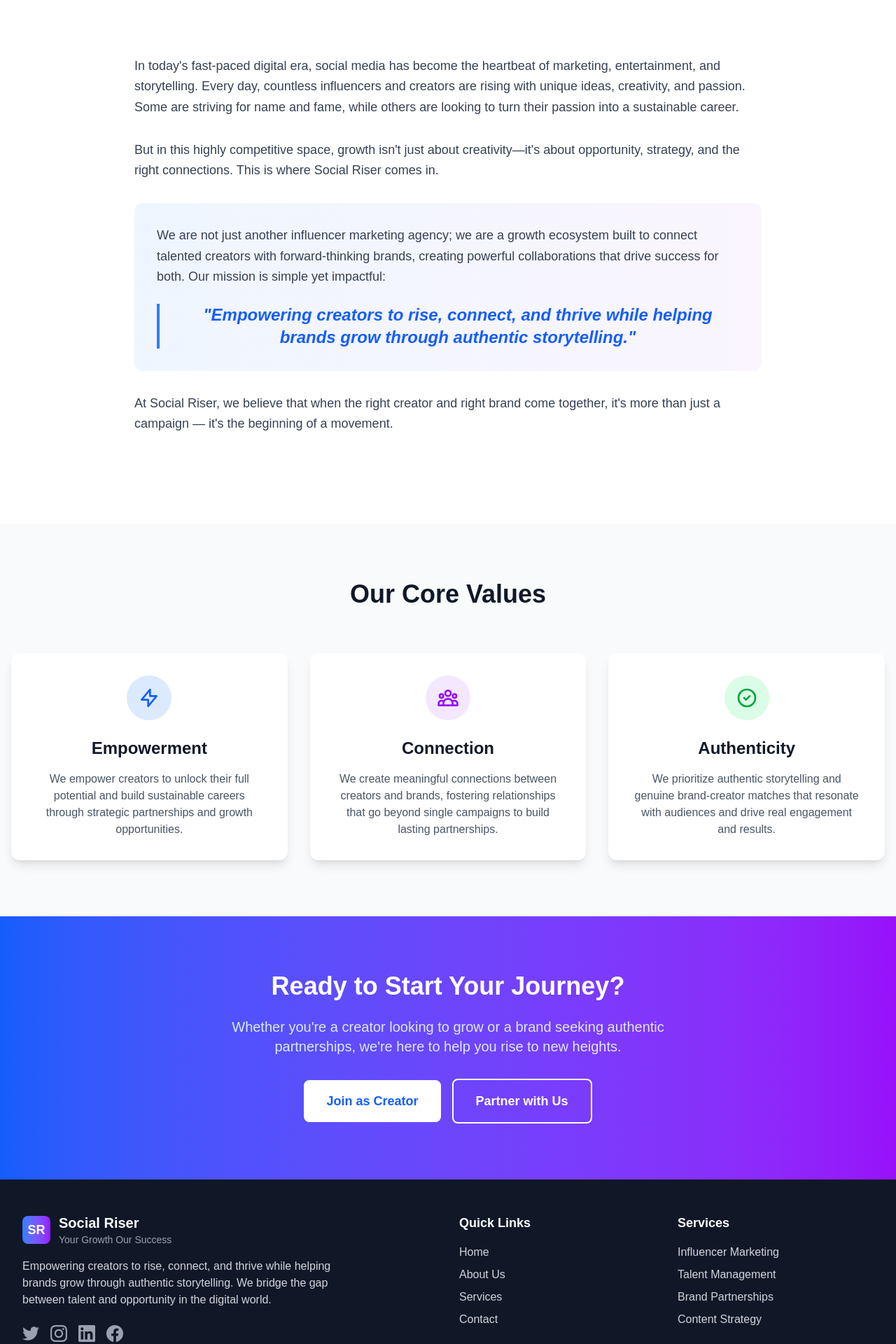
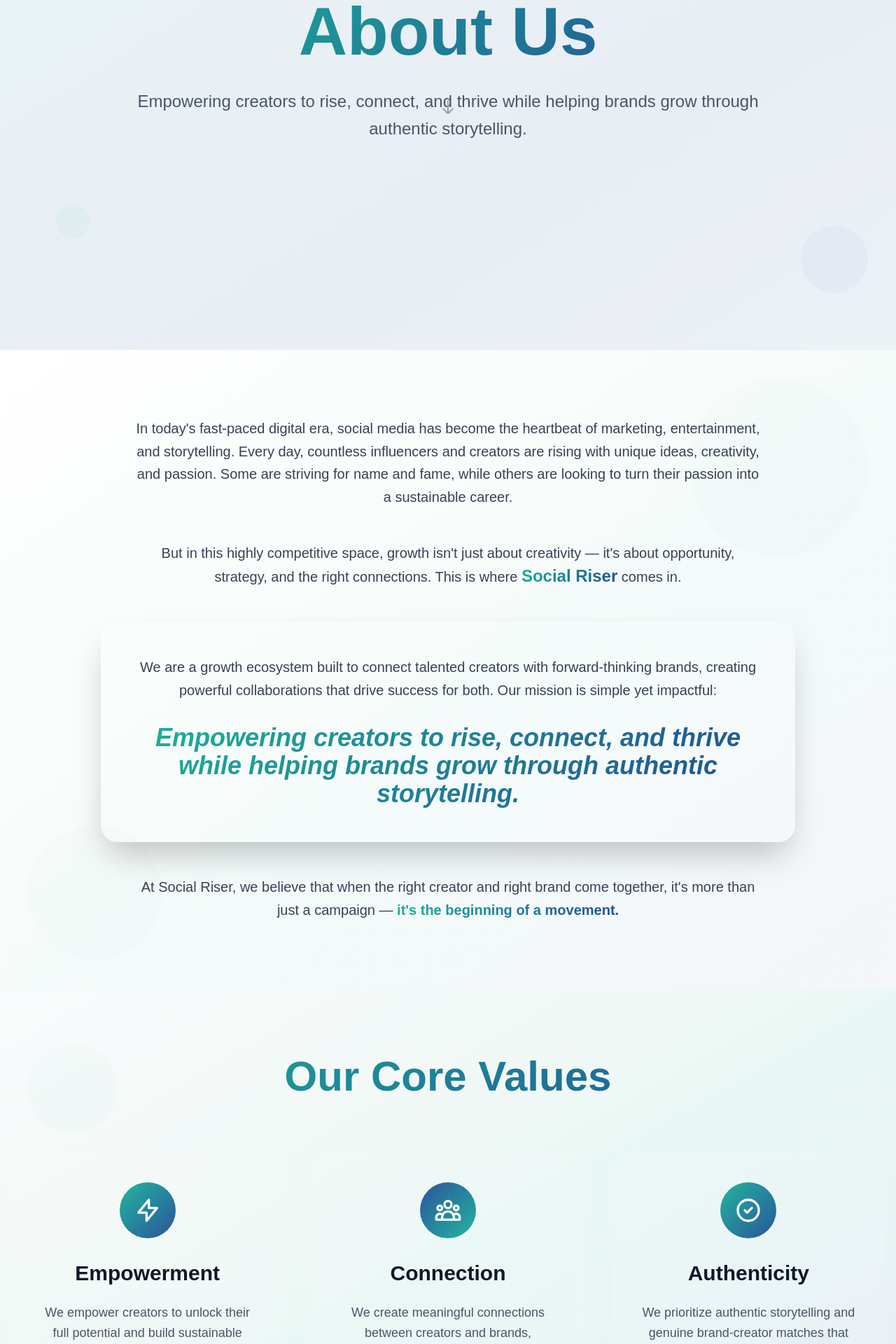
Before and after one commit to Yashaswi-Anand/SocialRiser, a Next.js app: page /about in a window 1280 px wide. Shown: the part 380-2300 px from the top of the page at 70% size. Built offline with nearby package versions, Linux system fonts and the light colour scheme.

Commit message:
about us

```diff
--- a/src/app/about/page.tsx
+++ b/src/app/about/page.tsx
@@ -2,117 +2,189 @@ export default function About() {
   return (
     <div className="min-h-screen bg-white">
       {/* Hero Section */}
-      <section className="bg-gradient-to-br from-blue-50 to-purple-50 py-20 px-4">
-        <div className="max-w-4xl mx-auto text-center">
-          <h1 className="text-5xl md:text-6xl font-bold text-gray-900 mb-6">
+      <section className="relative h-screen flex items-center justify-center px-4 overflow-hidden">
+        {/* Animated Background */}
+        <div className="absolute inset-0 bg-gradient-to-br from-[#1cb299]/10 via-[#224c94]/10 to-[#1cb299]/5 animate-gradient"></div>
+
+        {/* Floating Elements */}
+        <div className="absolute top-20 left-10 w-20 h-20 bg-[#1cb299]/20 rounded-full opacity-20 animate-float"></div>
+        <div className="absolute top-40 right-20 w-16 h-16 bg-[#224c94]/20 rounded-full opacity-30 animate-float stagger-2"></div>
+        <div className="absolute bottom-40 left-20 w-12 h-12 bg-[#1cb299]/15 rounded-full opacity-25 animate-float stagger-4"></div>
+        <div className="absolute bottom-20 right-10 w-24 h-24 bg-[#224c94]/15 rounded-full opacity-20 animate-float stagger-6"></div>
+
+        <div className="relative z-10 max-w-5xl mx-auto text-center">
+          <div className="animate-fadeInUp">
+            <h1 className="text-6xl md:text-8xl font-bold gradient-text mb-8">
               About Us
             </h1>
-          <p className="text-xl text-gray-600 max-w-2xl mx-auto">
+          </div>
+          <div className="animate-fadeInUp stagger-2">
+            <p className="text-2xl text-gray-600 max-w-4xl mx-auto leading-relaxed">
               Empowering creators to rise, connect, and thrive while helping brands grow through authentic storytelling.
             </p>
+          </div>
+
+          {/* Scroll Indicator */}
+          <div className="absolute bottom-8 left-1/2 transform -translate-x-1/2 animate-bounce-custom">
+            <svg className="w-6 h-6 text-gray-400" fill="none" stroke="currentColor" viewBox="0 0 24 24">
+              <path strokeLinecap="round" strokeLinejoin="round" strokeWidth={2} d="M19 14l-7 7m0 0l-7-7m7 7V3" />
+            </svg>
+          </div>
         </div>
       </section>
 
       {/* Main Content */}
-      <section className="py-20 px-4">
-        <div className="max-w-4xl mx-auto">
-          <div className="prose prose-lg max-w-none">
-            <p className="text-lg text-gray-700 leading-relaxed mb-8">
+      <section className="py-24 bg-gradient-to-br from-white via-[#1cb299]/5 to-[#224c94]/5 relative overflow-hidden">
+        {/* Background Elements */}
+        <div className="absolute top-10 right-10 w-64 h-64 bg-gradient-to-br from-[#1cb299]/10 to-[#224c94]/10 rounded-full opacity-10 animate-float"></div>
+        <div className="absolute bottom-10 left-10 w-48 h-48 bg-gradient-to-br from-[#224c94]/10 to-[#1cb299]/10 rounded-full opacity-10 animate-float stagger-4"></div>
+
+        <div className="max-w-5xl mx-auto px-4 relative z-10">
+          <div className="animate-fadeInUp">
+            <p className="text-xl text-gray-700 leading-relaxed mb-12 text-center max-w-4xl mx-auto">
               In today's fast-paced digital era, social media has become the heartbeat of marketing,
               entertainment, and storytelling. Every day, countless influencers and creators are rising
               with unique ideas, creativity, and passion. Some are striving for name and fame, while
               others are looking to turn their passion into a sustainable career.
             </p>
+          </div>
 
-            <p className="text-lg text-gray-700 leading-relaxed mb-8">
-              But in this highly competitive space, growth isn't just about creativity—it's about
-              opportunity, strategy, and the right connections. This is where Social Riser comes in.
+          <div className="animate-fadeInUp stagger-2">
+            <p className="text-xl text-gray-700 leading-relaxed mb-12 text-center max-w-4xl mx-auto">
+              But in this highly competitive space, growth isn't just about creativity — it's about
+              opportunity, strategy, and the right connections. This is where <span className="gradient-text font-bold text-2xl">Social Riser</span> comes in.
             </p>
+          </div>
 
-            <div className="bg-gradient-to-r from-blue-50 to-purple-50 p-8 rounded-xl mb-8">
-              <p className="text-lg text-gray-700 leading-relaxed mb-6">
-                We are not just another influencer marketing agency; we are a growth ecosystem built
+          <div className="animate-fadeInUp stagger-3">
+            <div className="glass p-12 rounded-3xl shadow-2xl mb-12 backdrop-blur-lg border border-white/20">
+              <p className="text-xl text-gray-700 leading-relaxed mb-8 text-center">
+                We are a growth ecosystem built
                 to connect talented creators with forward-thinking brands, creating powerful collaborations
                 that drive success for both. Our mission is simple yet impactful:
               </p>
 
-              <blockquote className="text-2xl font-semibold text-blue-600 text-center italic border-l-4 border-blue-500 pl-6">
-                "Empowering creators to rise, connect, and thrive while helping brands grow through authentic storytelling."
+              <blockquote className="text-3xl md:text-4xl font-bold gradient-text text-center italic relative">
+                <div className="absolute -top-4 -left-4 text-6xl text-[#1cb299]/20">"</div>
+                Empowering creators to rise, connect, and thrive while helping brands grow through authentic storytelling.
+                <div className="absolute -bottom-8 -right-4 text-6xl text-[#224c94]/20">"</div>
               </blockquote>
             </div>
+          </div>
 
-            <p className="text-lg text-gray-700 leading-relaxed mb-12">
+          <div className="animate-fadeInUp stagger-4">
+            <p className="text-xl text-gray-700 leading-relaxed text-center max-w-4xl mx-auto">
               At Social Riser, we believe that when the right creator and right brand come together,
-              it's more than just a campaign — it's the beginning of a movement.
+              it's more than just a campaign — <span className="gradient-text font-semibold">it's the beginning of a movement.</span>
             </p>
           </div>
         </div>
       </section>
 
       {/* Values Section */}
-      <section className="py-20 bg-gray-50 px-4">
-        <div className="max-w-7xl mx-auto">
-          <h2 className="text-4xl font-bold text-center text-gray-900 mb-16">Our Core Values</h2>
+      <section className="py-24 bg-gradient-to-br from-gray-50 via-[#1cb299]/10 to-[#224c94]/10 relative overflow-hidden px-4">
+        {/* Background Elements */}
+        <div className="absolute top-20 left-10 w-32 h-32 bg-[#1cb299]/20 rounded-full opacity-10 animate-float"></div>
+        <div className="absolute bottom-20 right-10 w-40 h-40 bg-[#224c94]/20 rounded-full opacity-10 animate-float stagger-3"></div>
 
-          <div className="grid md:grid-cols-3 gap-8">
-            <div className="bg-white p-8 rounded-xl shadow-lg text-center">
-              <div className="w-16 h-16 bg-blue-100 rounded-full flex items-center justify-center mx-auto mb-6">
-                <svg className="w-8 h-8 text-blue-600" fill="none" stroke="currentColor" viewBox="0 0 24 24">
+        <div className="max-w-7xl mx-auto relative z-10">
+          <div className="text-center mb-20 animate-fadeInUp">
+            <h2 className="text-5xl md:text-6xl font-bold gradient-text mb-8">Our Core Values</h2>
+          </div>
+
+          <div className="grid md:grid-cols-3 gap-10">
+            <div className="group animate-fadeInUp stagger-1">
+              <div className="glass p-10 rounded-3xl hover:shadow-2xl transition-all duration-500 transform hover:scale-105 hover-lift relative overflow-hidden text-center">
+                <div className="absolute inset-0 bg-gradient-to-br from-[#1cb299]/5 to-[#224c94]/5 opacity-0 group-hover:opacity-100 transition-opacity duration-500"></div>
+                <div className="relative z-10">
+                  <div className="w-20 h-20 bg-gradient-to-br from-[#1cb299] to-[#224c94] rounded-full flex items-center justify-center mx-auto mb-8 animate-pulse-custom group-hover:scale-110 transition-transform duration-300">
+                    <svg className="w-10 h-10 text-white" fill="none" stroke="currentColor" viewBox="0 0 24 24">
                       <path strokeLinecap="round" strokeLinejoin="round" strokeWidth={2} d="M13 10V3L4 14h7v7l9-11h-7z" />
                     </svg>
                   </div>
-              <h3 className="text-2xl font-bold text-gray-900 mb-4">Empowerment</h3>
-              <p className="text-gray-600">
+                  <h3 className="text-3xl font-bold text-gray-900 mb-6 group-hover:text-[#1cb299] transition-colors duration-300">Empowerment</h3>
+                  <p className="text-lg text-gray-600 leading-relaxed">
                     We empower creators to unlock their full potential and build sustainable careers
                     through strategic partnerships and growth opportunities.
                   </p>
                 </div>
+              </div>
+            </div>
 
-            <div className="bg-white p-8 rounded-xl shadow-lg text-center">
-              <div className="w-16 h-16 bg-purple-100 rounded-full flex items-center justify-center mx-auto mb-6">
-                <svg className="w-8 h-8 text-purple-600" fill="none" stroke="currentColor" viewBox="0 0 24 24">
+            <div className="group animate-fadeInUp stagger-2">
+              <div className="glass p-10 rounded-3xl hover:shadow-2xl transition-all duration-500 transform hover:scale-105 hover-lift relative overflow-hidden text-center">
+                <div className="absolute inset-0 bg-gradient-to-br from-[#224c94]/5 to-[#1cb299]/5 opacity-0 group-hover:opacity-100 transition-opacity duration-500"></div>
+                <div className="relative z-10">
+                  <div className="w-20 h-20 bg-gradient-to-br from-[#224c94] to-[#1cb299] rounded-full flex items-center justify-center mx-auto mb-8 animate-pulse-custom group-hover:scale-110 transition-transform duration-300">
+                    <svg className="w-10 h-10 text-white" fill="none" stroke="currentColor" viewBox="0 0 24 24">
                       <path strokeLinecap="round" strokeLinejoin="round" strokeWidth={2} d="M17 20h5v-2a3 3 0 00-5.356-1.857M17 20H7m10 0v-2c0-.656-.126-1.283-.356-1.857M7 20H2v-2a3 3 0 015.356-1.857M7 20v-2c0-.656.126-1.283.356-1.857m0 0a5.002 5.002 0 019.288 0M15 7a3 3 0 11-6 0 3 3 0 016 0zm6 3a2 2 0 11-4 0 2 2 0 014 0zM7 10a2 2 0 11-4 0 2 2 0 014 0z" />
                     </svg>
                   </div>
-              <h3 className="text-2xl font-bold text-gray-900 mb-4">Connection</h3>
-              <p className="text-gray-600">
+                  <h3 className="text-3xl font-bold text-gray-900 mb-6 group-hover:text-[#224c94] transition-colors duration-300">Connection</h3>
+                  <p className="text-lg text-gray-600 leading-relaxed">
                     We create meaningful connections between creators and brands, fostering relationships
                     that go beyond single campaigns to build lasting partnerships.
                   </p>
                 </div>
+              </div>
+            </div>
 
-            <div className="bg-white p-8 rounded-xl shadow-lg text-center">
-              <div className="w-16 h-16 bg-green-100 rounded-full flex items-center justify-center mx-auto mb-6">
-                <svg className="w-8 h-8 text-green-600" fill="none" stroke="currentColor" viewBox="0 0 24 24">
+            <div className="group animate-fadeInUp stagger-3">
+              <div className="glass p-10 rounded-3xl hover:shadow-2xl transition-all duration-500 transform hover:scale-105 hover-lift relative overflow-hidden text-center">
+                <div className="absolute inset-0 bg-gradient-to-br from-[#1cb299]/5 to-[#224c94]/5 opacity-0 group-hover:opacity-100 transition-opacity duration-500"></div>
+                <div className="relative z-10">
+                  <div className="w-20 h-20 bg-gradient-to-br from-[#1cb299] to-[#224c94] rounded-full flex items-center justify-center mx-auto mb-8 animate-pulse-custom group-hover:scale-110 transition-transform duration-300">
+                    <svg className="w-10 h-10 text-white" fill="none" stroke="currentColor" viewBox="0 0 24 24">
                       <path strokeLinecap="round" strokeLinejoin="round" strokeWidth={2} d="M9 12l2 2 4-4m6 2a9 9 0 11-18 0 9 9 0 0118 0z" />
                     </svg>
                   </div>
-              <h3 className="text-2xl font-bold text-gray-900 mb-4">Authenticity</h3>
-              <p className="text-gray-600">
+                  <h3 className="text-3xl font-bold text-gray-900 mb-6 group-hover:text-[#1cb299] transition-colors duration-300">Authenticity</h3>
+                  <p className="text-lg text-gray-600 leading-relaxed">
                     We prioritize authentic storytelling and genuine brand-creator matches that resonate
                     with audiences and drive real engagement and results.
                   </p>
                 </div>
               </div>
             </div>
+          </div>
+        </div>
       </section>
 
       {/* CTA Section */}
-      <section className="py-20 bg-gradient-to-r from-blue-600 to-purple-600 px-4">
-        <div className="max-w-4xl mx-auto text-center">
-          <h2 className="text-4xl font-bold text-white mb-6">
+      <section className="py-24 bg-gradient-to-r from-[#1cb299] to-[#224c94] relative overflow-hidden px-4">
+        {/* Background Elements */}
+        <div className="absolute top-10 left-10 w-32 h-32 bg-white/10 rounded-full animate-float"></div>
+        <div className="absolute bottom-10 right-10 w-40 h-40 bg-white/5 rounded-full animate-float stagger-3"></div>
+        <div className="absolute top-1/2 left-1/2 transform -translate-x-1/2 -translate-y-1/2 w-64 h-64 bg-white/5 rounded-full animate-pulse-custom"></div>
+
+        <div className="max-w-5xl mx-auto text-center relative z-10">
+          <div className="animate-fadeInUp">
+            <h2 className="text-5xl md:text-6xl font-bold text-white mb-8">
               Ready to Start Your Journey?
             </h2>
-          <p className="text-xl text-blue-100 mb-8 max-w-2xl mx-auto">
+          </div>
+          <div className="animate-fadeInUp stagger-2">
+            <p className="text-2xl text-white/90 mb-12 max-w-4xl mx-auto leading-relaxed">
               Whether you're a creator looking to grow or a brand seeking authentic partnerships,
               we're here to help you rise to new heights.
             </p>
-          <div className="space-x-4">
-            <button className="bg-white text-blue-600 px-8 py-4 rounded-lg text-lg font-semibold hover:bg-gray-100 transition-colors duration-200">
+          </div>
+          <div className="animate-fadeInUp stagger-3 flex flex-col sm:flex-row gap-6 justify-center items-center">
+            <button className="group bg-white text-[#1cb299] px-10 py-4 rounded-full text-xl font-bold hover:bg-gray-100 transition-all duration-300 transform hover:scale-105 hover:shadow-2xl">
+              <span className="flex items-center">
                 Join as Creator
+                <svg className="ml-2 w-5 h-5 group-hover:translate-x-1 transition-transform duration-300" fill="none" stroke="currentColor" viewBox="0 0 24 24">
+                  <path strokeLinecap="round" strokeLinejoin="round" strokeWidth={2} d="M13 7l5 5m0 0l-5 5m5-5H6" />
+                </svg>
+              </span>
             </button>
-            <button className="border-2 border-white text-white px-8 py-4 rounded-lg text-lg font-semibold hover:bg-white hover:text-blue-600 transition-colors duration-200">
+            <button className="group glass border-2 border-white text-white px-10 py-4 rounded-full text-xl font-bold hover:bg-white hover:text-[#1cb299] transition-all duration-300 transform hover:scale-105 hover:shadow-2xl">
+              <span className="flex items-center">
+                <svg className="mr-2 w-5 h-5 group-hover:scale-110 transition-transform duration-300" fill="none" stroke="currentColor" viewBox="0 0 24 24">
+                  <path strokeLinecap="round" strokeLinejoin="round" strokeWidth={2} d="M17 20h5v-2a3 3 0 00-5.356-1.857M17 20H7m10 0v-2c0-.656-.126-1.283-.356-1.857M7 20H2v-2a3 3 0 015.356-1.857M7 20v-2c0-.656.126-1.283.356-1.857m0 0a5.002 5.002 0 019.288 0M15 7a3 3 0 11-6 0 3 3 0 016 0zm6 3a2 2 0 11-4 0 2 2 0 014 0zM7 10a2 2 0 11-4 0 2 2 0 014 0z" />
+                </svg>
                 Partner with Us
+              </span>
             </button>
           </div>
         </div>
--- a/src/app/layout.tsx
+++ b/src/app/layout.tsx
@@ -30,7 +30,9 @@ export default function RootLayout({
         className={`${geistSans.variable} ${geistMono.variable} antialiased`}
       >
         <Header />
-        {children}
+        <div className="pt-20">
+          {children}
+        </div>
         <Footer />
       </body>
     </html>
--- a/src/components/Header.tsx
+++ b/src/components/Header.tsx
@@ -21,8 +21,9 @@ const Header = () => {
     };
 
     return (
-        <header className="bg-white/90 backdrop-blur-md shadow-lg sticky top-0 z-50 mx-4 mt-4 rounded-2xl animate-fadeInDown">
-            <div className="max-w-7xl mx-auto px-4 sm:px-6 lg:px-8">
+        <div className="fixed top-0 left-0 right-0 z-50 p-4">
+            <header className="bg-white/90 backdrop-blur-md shadow-lg rounded-2xl animate-fadeInDown max-w-7xl mx-auto">
+                <div className="px-4 sm:px-6 lg:px-8">
                     <div className="flex justify-between items-center h-16">
                         {/* Left side - Logo and Title */}
                         <div className="flex items-center space-x-3">
@@ -114,6 +115,7 @@ const Header = () => {
                     </div>
                 </div>
             </header>
+        </div>
     );
 };
 
```
Lines whose indentation alone changed are shown as unchanged.
